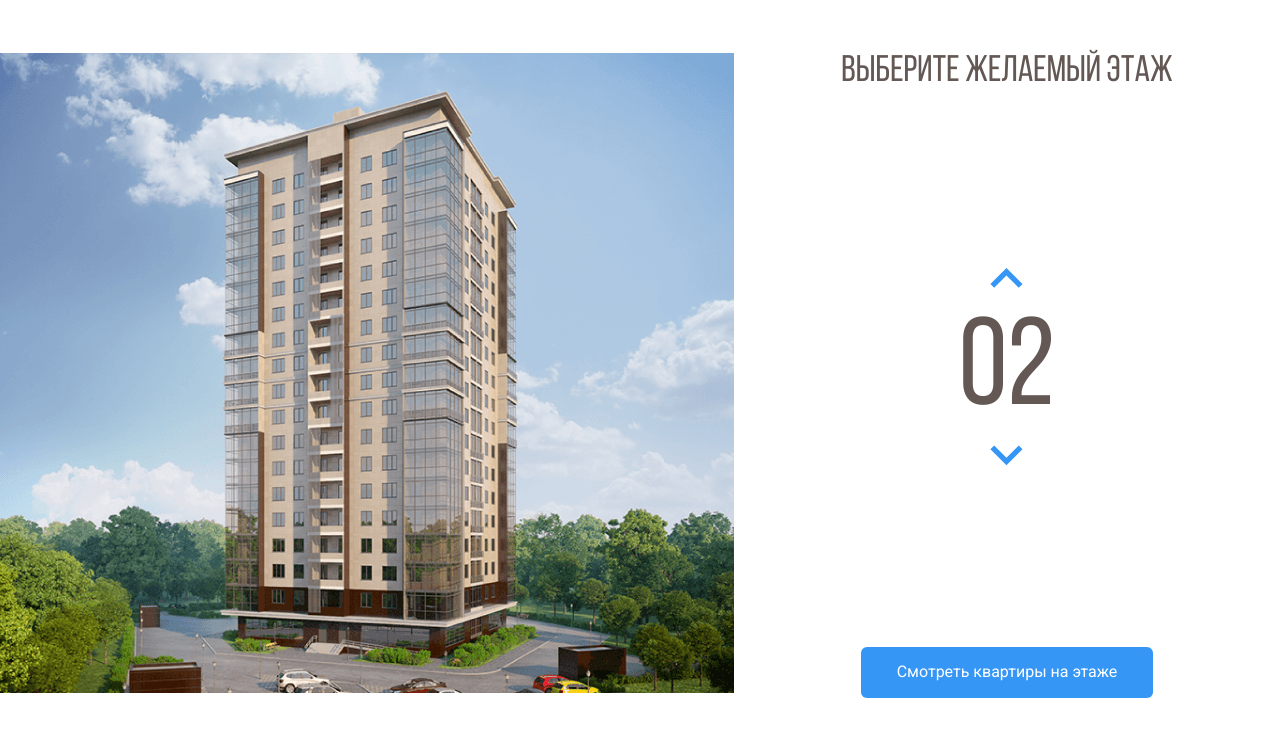
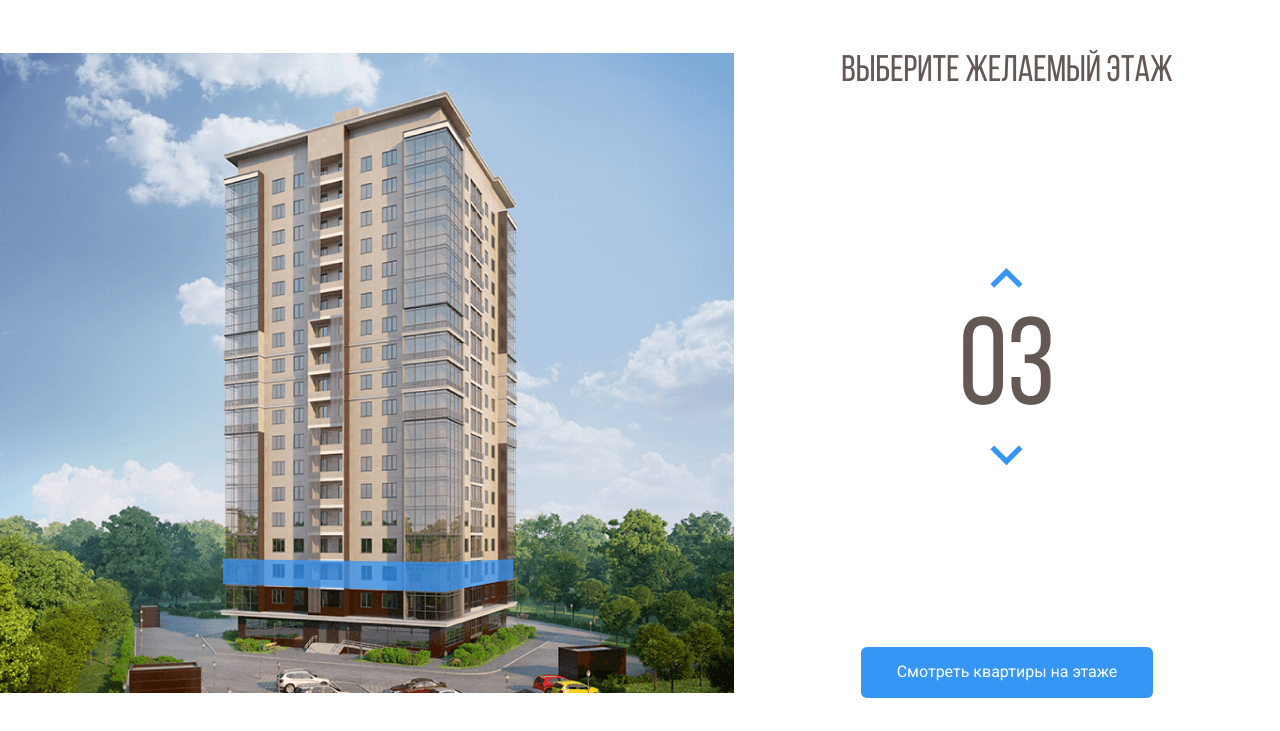
Before and after one commit to TheCatLucky/GLO, a plain HTML site: page index.html in a window 1280 px wide. Both pictures are taken after a click on the button 1006 px from the left and 348 px from the top of the page. Shown: the part 69-800 px from the top of the page. Drawn offline with nearby package versions, Linux system fonts and the light colour scheme.

Commit message:
Add js script with jquery

```diff
--- a/css/style.css
+++ b/css/style.css
@@ -79,6 +79,10 @@ body{
 .home-image path:hover{
     opacity:1;
 }
+path.current-floor{
+    opacity:1;
+}
+
 .counter{
     color: #635854;
     font-family: "Bebas Neue",sans-serif;
--- a/index.html
+++ b/index.html
@@ -57,23 +57,23 @@
                 </pattern>
                 <image id="image0" width="740" height="640" xlink:href="img/home.png"/>
                 </defs>
-                <path d="M222 532L442.8 540L512 526.3V548L443.5 567.7L222 556.7V532Z" fill="#3595F6" fill-opacity="0.75"/>
-                <path d="M223 531V506L443.3 509.3L513 506V526L443.7 539L223 531Z" fill="#3595F6" fill-opacity="0.75"/>
-                <path d="M223 505V480H444H513V503L445 510L223 505Z" fill="#3595F6" fill-opacity="0.75"/>
-                <path d="M223 481V456L444.3 452.3L512 459V481H444" fill="#3595F6" fill-opacity="0.75"/>
-                <path d="M223 455V429L444.5 425.7L513 436.7V458L444 451.3L223 455Z" fill="#3595F6" fill-opacity="0.75"/>
-                <path d="M222 429V405.3L443 393L514 416V437.3L443 425L222 429Z" fill="#3595F6" fill-opacity="0.75"/>
-                <path d="M222 406V381L444.2 364.7L514 393.3V414L443.7 392.3L222 406Z" fill="#3595F6" fill-opacity="0.75"/>
-                <path d="M222 381V356L444.5 335.7L514 372.3V393L442 364.3L222 381Z" fill="#3595F6" fill-opacity="0.75"/>
-                <path d="M222 355V331L445 306.3L514 350.3V372L444.7 334L222 355Z" fill="#3595F6" fill-opacity="0.75"/>
-                <path d="M222 330V306L444.5 277.3L514 328.3V349L443.7 306.7L222 330Z" fill="#3595F6" fill-opacity="0.75"/>
-                <path d="M221 306V282L443.3 249L514 308.3V328L444 277.3L221 306Z" fill="#3595F6" fill-opacity="0.75"/>
-                <path d="M222 281V257L443.2 222L513 286V307L444.3 248.7L222 281Z" fill="#3595F6" fill-opacity="0.75"/>
-                <path d="M222 257V232L444.3 194L513 264.3V285L444 221L222 257Z" fill="#3595F6" fill-opacity="0.75"/>
-                <path d="M222 233V208L442.8 164.3L513 243.3V266L444 192.7L222 233Z" fill="#3595F6" fill-opacity="0.75"/>
-                <path d="M223 207V182L443 134L513 219V242L442.3 162.7L223 207Z" fill="#3595F6" fill-opacity="0.75"/>
-                <path d="M222 182V157L441.8 105L513 197.3V220L443.3 133.7L222 182Z" fill="#3595F6" fill-opacity="0.75"/>
-                <path d="M222 157V131L444 74.3L513 176V197L443.7 105.3L222 157Z" fill="#3595F6" fill-opacity="0.75"/>
+                <path data-floor="02"d="M222 532L442.8 540L512 526.3V548L443.5 567.7L222 556.7V532Z" fill="#3595F6" fill-opacity="0.75"/>
+                <path data-floor="03"d="M223 531V506L443.3 509.3L513 506V526L443.7 539L223 531Z" fill="#3595F6" fill-opacity="0.75"/>
+                <path data-floor="04"d="M223 505V480H444H513V503L445 510L223 505Z" fill="#3595F6" fill-opacity="0.75"/>
+                <path data-floor="05"d="M223 481V456L444.3 452.3L512 459V481H444" fill="#3595F6" fill-opacity="0.75"/>
+                <path data-floor="06"d="M223 455V429L444.5 425.7L513 436.7V458L444 451.3L223 455Z" fill="#3595F6" fill-opacity="0.75"/>
+                <path data-floor="07"d="M222 429V405.3L443 393L514 416V437.3L443 425L222 429Z" fill="#3595F6" fill-opacity="0.75"/>
+                <path data-floor="08"d="M222 406V381L444.2 364.7L514 393.3V414L443.7 392.3L222 406Z" fill="#3595F6" fill-opacity="0.75"/>
+                <path data-floor="09"d="M222 381V356L444.5 335.7L514 372.3V393L442 364.3L222 381Z" fill="#3595F6" fill-opacity="0.75"/>
+                <path data-floor="10"d="M222 355V331L445 306.3L514 350.3V372L444.7 334L222 355Z" fill="#3595F6" fill-opacity="0.75"/>
+                <path data-floor="11"d="M222 330V306L444.5 277.3L514 328.3V349L443.7 306.7L222 330Z" fill="#3595F6" fill-opacity="0.75"/>
+                <path data-floor="12"d="M221 306V282L443.3 249L514 308.3V328L444 277.3L221 306Z" fill="#3595F6" fill-opacity="0.75"/>
+                <path data-floor="13"d="M222 281V257L443.2 222L513 286V307L444.3 248.7L222 281Z" fill="#3595F6" fill-opacity="0.75"/>
+                <path data-floor="14"d="M222 257V232L444.3 194L513 264.3V285L444 221L222 257Z" fill="#3595F6" fill-opacity="0.75"/>
+                <path data-floor="15"d="M222 233V208L442.8 164.3L513 243.3V266L444 192.7L222 233Z" fill="#3595F6" fill-opacity="0.75"/>
+                <path data-floor="16"d="M223 207V182L443 134L513 219V242L442.3 162.7L223 207Z" fill="#3595F6" fill-opacity="0.75"/>
+                <path data-floor="17"d="M222 182V157L441.8 105L513 197.3V220L443.3 133.7L222 182Z" fill="#3595F6" fill-opacity="0.75"/>
+                <path data-floor="18"d="M222 157V131L444 74.3L513 176V197L443.7 105.3L222 157Z" fill="#3595F6" fill-opacity="0.75"/>
             </svg>
         </div>
         <div class="main-info">
@@ -91,5 +91,7 @@
         </div>
         <!-- /.main-image -->
     </main>
- </body>
+    <script src="https://code.jquery.com/jquery-3.6.0.min.js" integrity="sha256-/xUj+3OJU5yExlq6GSYGSHk7tPXikynS7ogEvDej/m4=" crossorigin="anonymous"></script>
+    <script src="js/main.js"></script>
+</body>
 </html>
--- /dev/null
+++ b/js/main.js
@@ -0,0 +1,35 @@
+$(document).ready(function () {
+    var currentfloor = 2;
+    var floorPath = $(".home-image path");
+    var counterUp = $(".counter-up");/*увеличение этажа*/
+    var counterDown = $(".counter-down");/* уменьшение этада*/
+    // при наведении
+    floorPath.on('mouseover', function(){
+        floorPath.removeClass("current-floor");/*удаление класса у этажа */
+        currentfloor = $(this).attr("data-floor"); // получаем значение текущего этажа
+        $(".counter").text(currentfloor); // записываем в счетчик справа
+    });
+    // стрелочка вверх
+    counterUp.on('click', function(){
+        if (currentfloor < 18){
+            currentfloor++;
+            usCurrentfloor = currentfloor.toLocaleString("en-US",{ minimumIntegerDigits: 2,
+            useGrouping: false});// форматирование этажа
+            $(".counter").text(usCurrentfloor);
+            floorPath.removeClass("current-floor");//удаление класса
+            $(`[data-floor=${usCurrentfloor}]`).toggleClass("current-floor");// добавление класса для подсветки этажа
+        }
+    });
+    //стрелочка вниз
+    counterDown.on('click', function(){
+        if (currentfloor > 2){
+            currentfloor--;
+            usCurrentfloor = currentfloor.toLocaleString("en-US",{ minimumIntegerDigits: 2,
+            useGrouping: false});
+            $(".counter").text(usCurrentfloor);
+            floorPath.removeClass("current-floor");//удаление класса
+            $(`[data-floor=${usCurrentfloor}]`).toggleClass("current-floor");// добавление класса для подсветки этажа
+        }
+    });
+
+});
```
